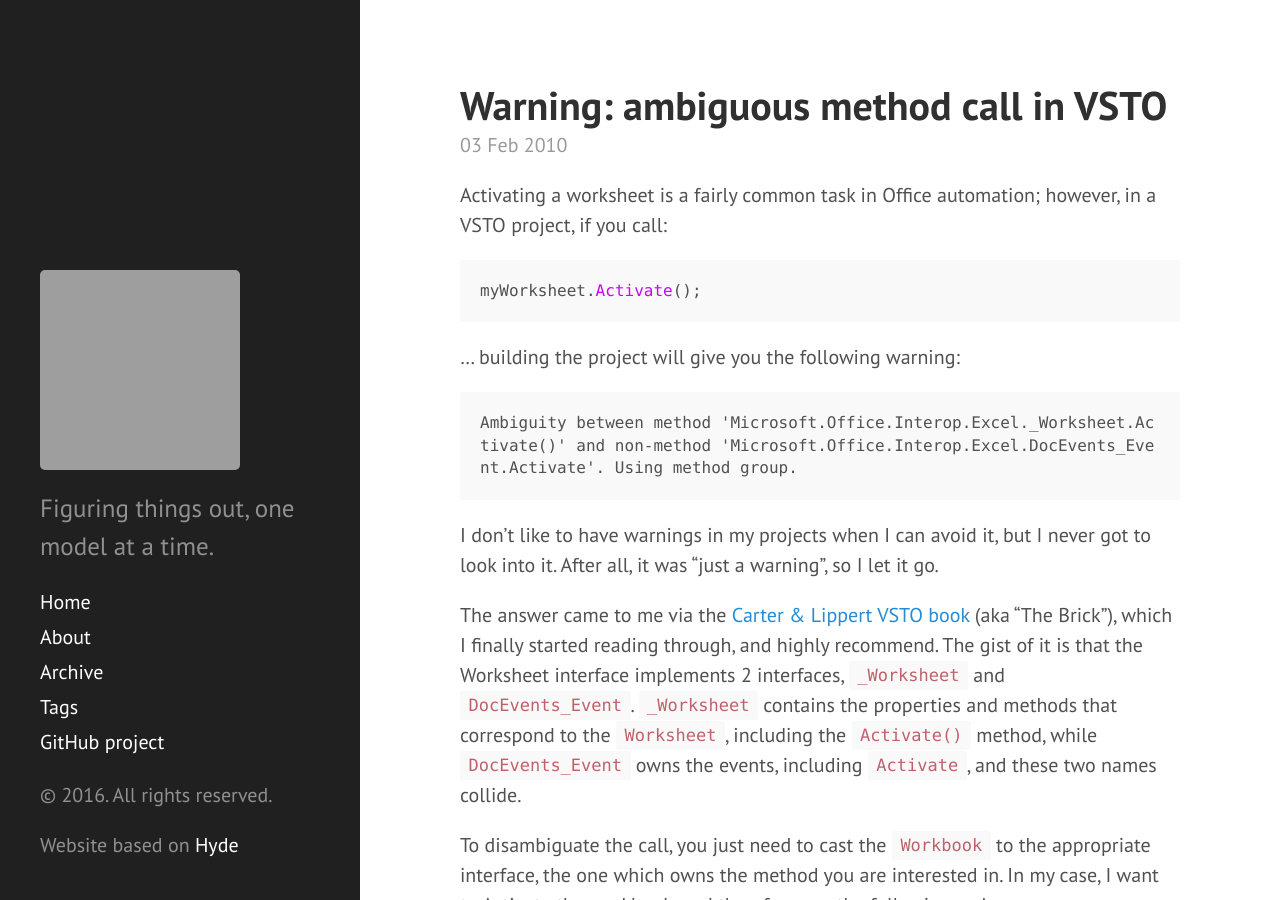
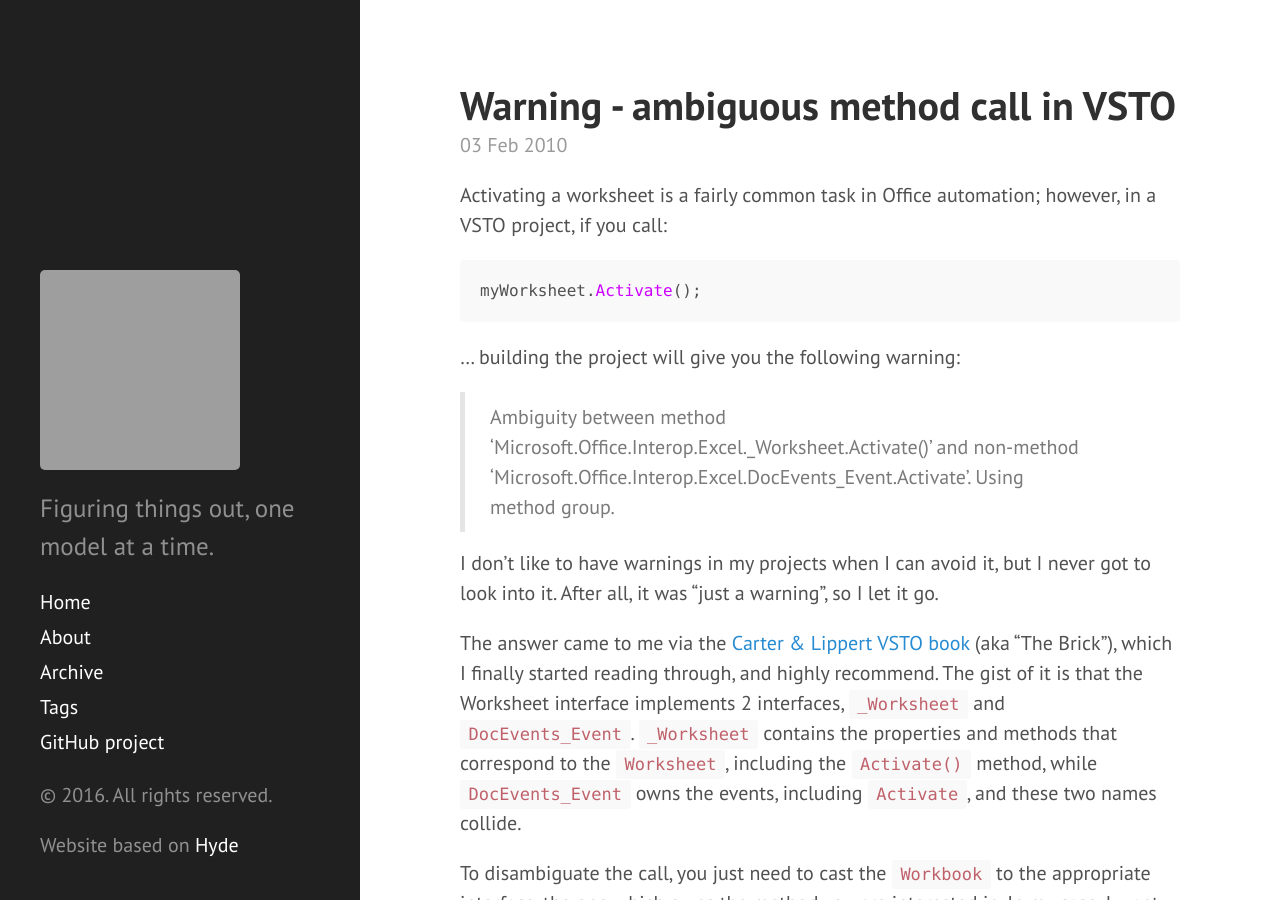
Before and after one commit to mathias-brandewinder/mathias-brandewinder.github.io, a Jekyll site: the page built from _posts/2010-02-03-Warning-ambiguous-method-call-in-VSTO.md, in a window 1280 px wide and 900 px high. Built offline with Jekyll 4.4.1, drawn with Linux system fonts in a browser that asks for light colours; comment, search, counter and statistics services are not loaded; some of the changed lines change nothing that is shown; grey boxes are pictures that could not be loaded.

Commit message:
trying to fix 2010/02/03

````diff
--- a/_posts/2010-02-03-Warning-ambiguous-method-call-in-VSTO.md
+++ b/_posts/2010-02-03-Warning-ambiguous-method-call-in-VSTO.md
@@ -1,6 +1,6 @@
 ---
 layout: post
-title: Warning&#58; ambiguous method call in VSTO
+title: Warning - ambiguous method call in VSTO
 tags:
 - Activate
 - Warning
@@ -18,13 +18,11 @@ myWorksheet.Activate();
 
 … building the project will give you the following warning:
 
-```
-Ambiguity between method 'Microsoft.Office.Interop.Excel._Worksheet.Activate()' and non-method 'Microsoft.Office.Interop.Excel.DocEvents_Event.Activate'. Using method group.
-```
+> Ambiguity between method 'Microsoft.Office.Interop.Excel._Worksheet.Activate()' and non-method 'Microsoft.Office.Interop.Excel.DocEvents_Event.Activate'. Using method group.
 
 I don’t like to have warnings in my projects when I can avoid it, but I never got to look into it. After all, it was “just a warning”, so I let it go.
 
-The answer came to me via the [Carter & Lippert VSTO book](http://www.amazon.com/gp/product/0321533216?ie=UTF8&tag=wwwclearlines-20&linkCode=as2&camp=1789&creative=9325&creativeASIN=0321533216) (aka “The Brick”), which I finally started reading through, and highly recommend. The gist of it is that the Worksheet interface implements 2 interfaces, `_Worksheet` and `DocEvents_Event`. `_Worksheet` contains the properties and methods that correspond to the `Worksheet`, including the `Activate()` method, while `DocEvents_Event` owns the events, including `Activate`, and these two names collide.
+The answer came to me via the [Carter & Lippert VSTO book](http://www.amazon.com/gp/product/0321533216) (aka “The Brick”), which I finally started reading through, and highly recommend. The gist of it is that the Worksheet interface implements 2 interfaces, `_Worksheet` and `DocEvents_Event`. `_Worksheet` contains the properties and methods that correspond to the `Worksheet`, including the `Activate()` method, while `DocEvents_Event` owns the events, including `Activate`, and these two names collide.
 
 To disambiguate the call, you just need to cast the `Workbook` to the appropriate interface, the one which owns the method you are interested in. In my case, I want to Activate the workbook, and therefore use the following code:
 
````
